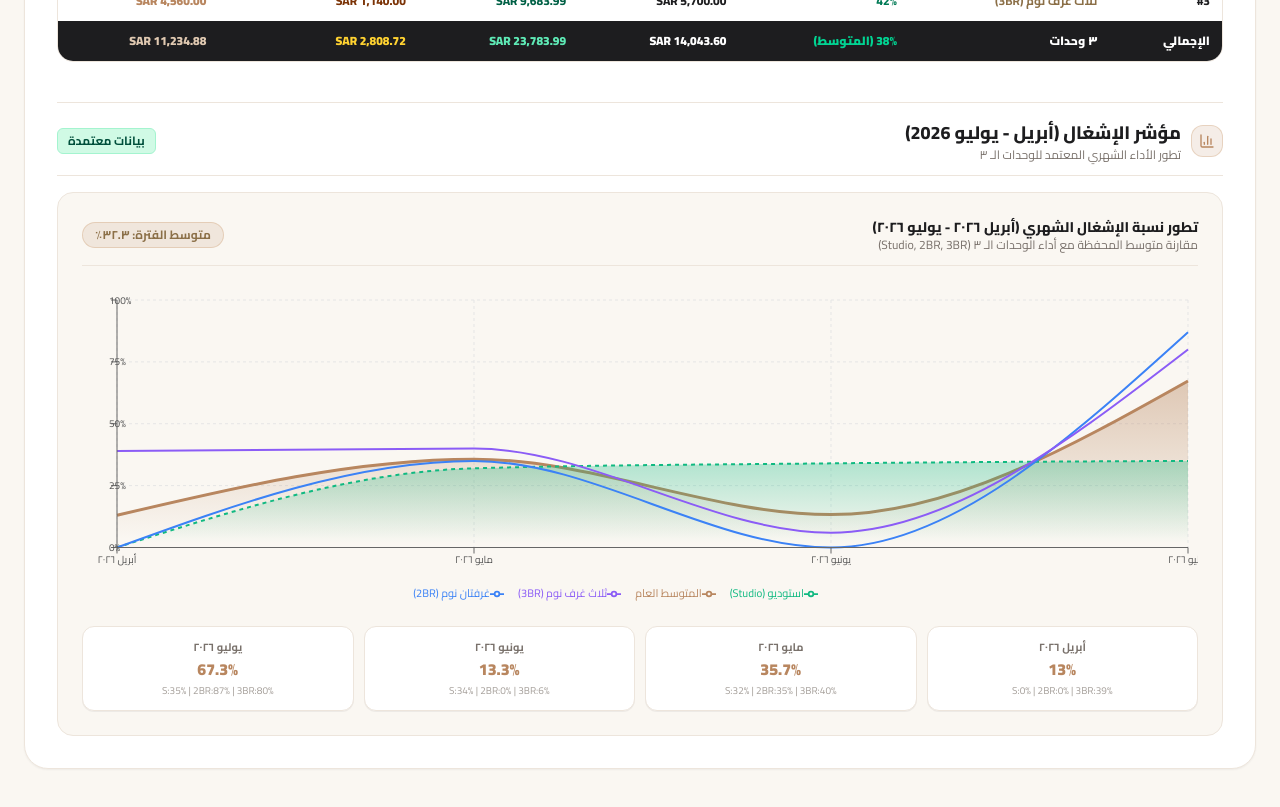
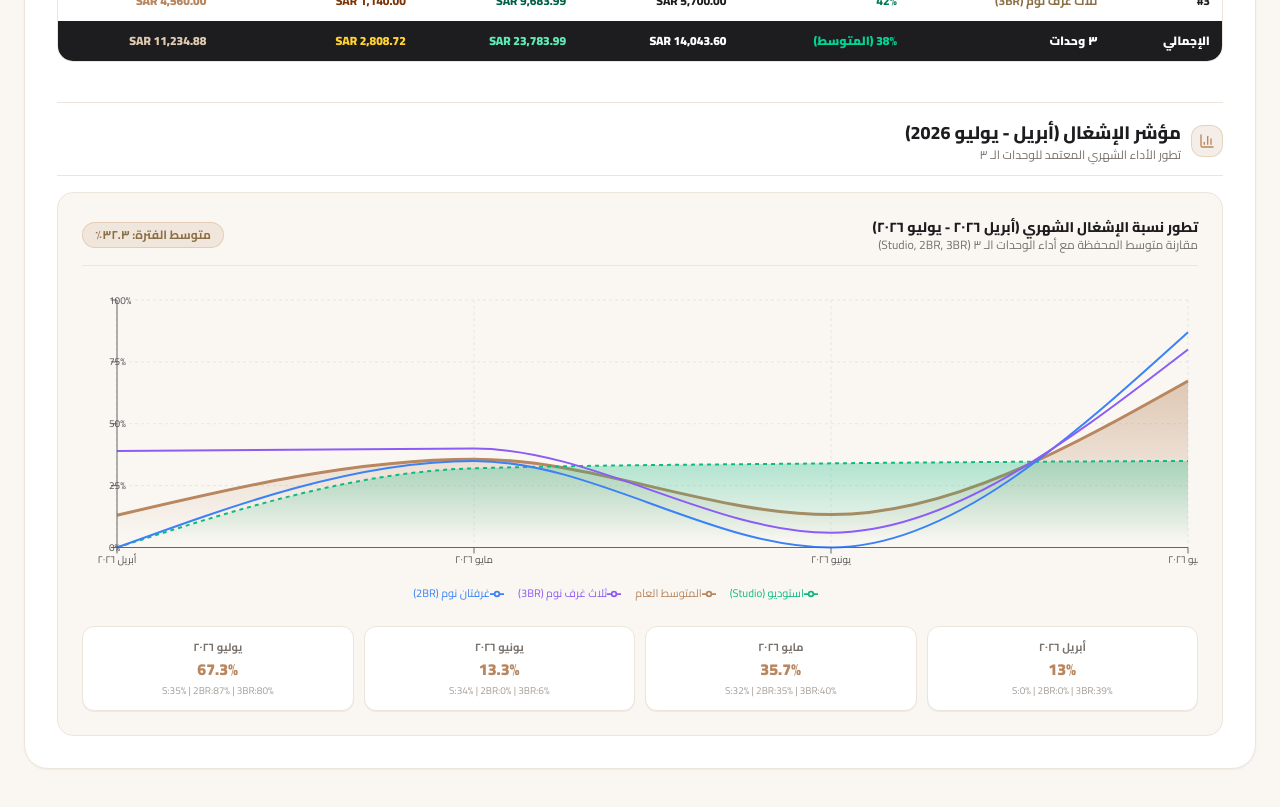
Before and after one commit to AmmarCFO/Marsam-Development-Company, a React (Vite) app: page / in a window 1280 px wide. Shown: the part 1980-2787 px from the top of the page. Built offline with nearby package versions, Linux system fonts and the light colour scheme.

Commit message:
refactor: remove verified data badge from report board

```diff
--- a/src/components/OperatingReportBoard.tsx
+++ b/src/components/OperatingReportBoard.tsx
@@ -437,9 +437,6 @@ export const OperatingReportBoard: React.FC<OperatingReportBoardProps> = ({
                 </p>
               </div>
             </div>
-            <span className="text-xs bg-emerald-100 text-emerald-900 font-bold px-2.5 py-1 rounded-md border border-emerald-200">
-              {isAr ? 'بيانات معتمدة' : 'Verified Data'}
-            </span>
           </div>
 
           <div className="bg-[#FAF7F2] p-4 sm:p-6 rounded-2xl border border-[#EDE5DC] space-y-4">
```
